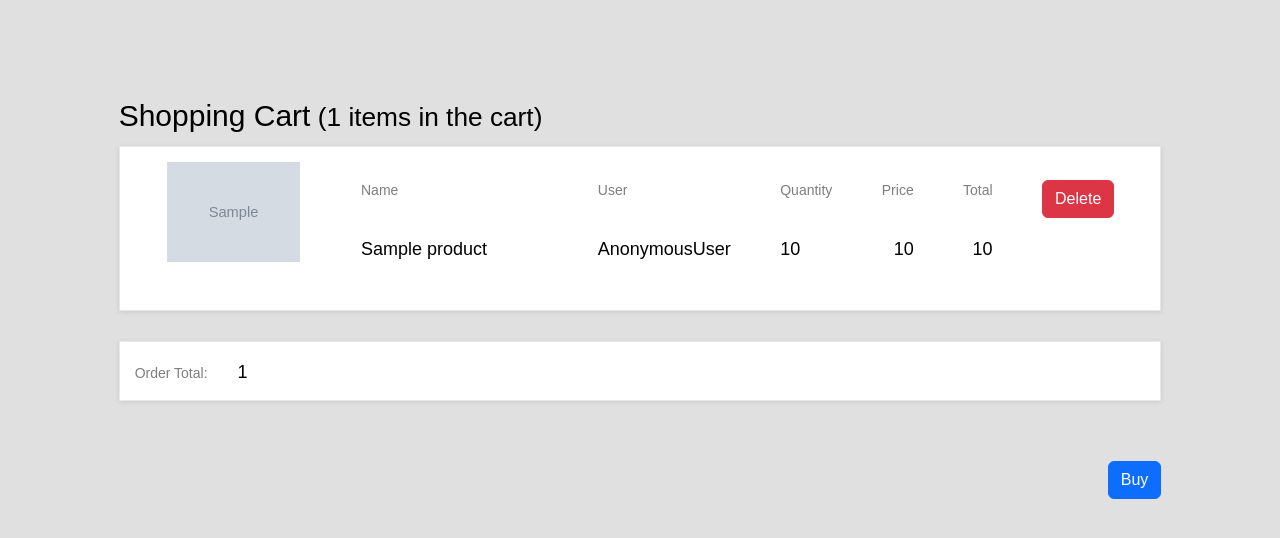
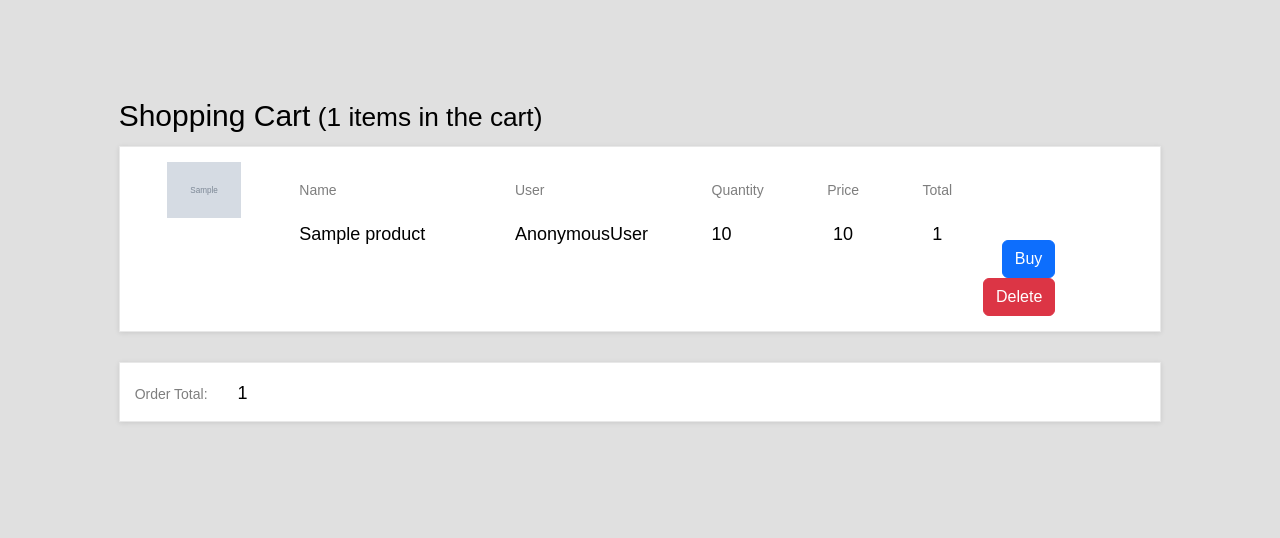
Before and after one commit to Aycelenk/Ecommerce-Website-Django, a Django app: template Marketplace/Cart/templates/cart.html in a window 1280 px wide. Shown: the part 56-594 px from the top of the page. Run offline with Django 3.2, Linux system fonts and the light colour scheme; the template is opened without the code that fills it: most values are stand-ins (such as "Sample title", 1, 10 or a date in 2020); grey boxes marked "Sample" are stand-in pictures.

Commit message:
made fixes

```diff
--- a/Marketplace/Cart/templates/cart.html
+++ b/Marketplace/Cart/templates/cart.html
@@ -16,7 +16,6 @@
                     <div class="cart_items">
                         {% for item in items %}
                         {% for product in products %}
-                        {% for price in prices %}
                         <ul class="cart_list">
                             <li class="cart_item clearfix">
                                 <div class="cart_item_image"><img src="{{product.image.url}}" alt=""></div>
@@ -39,10 +38,17 @@
                                     </div>
                                     <div class="cart_item_total cart_info_col">
                                         <div class="cart_item_title">Total</div>
-                                        <div class="cart_item_text">{{price}}</div>
+                                        <div class="cart_item_text">{{prices.item.product_id}}</div>
                                     </div>
-                                    <div class="cart_item_total cart_info_col">
-                                        <form method="post" action="{% url 'cart' %}">
+                                    <div class="cart_buttons justify-content-between">
+                                        <form method="post" action="{% url 'buy' %}">
+                                            {% csrf_token %}
+                                            <input type="hidden" name="product_id" value="{{item.product_id}}">
+                                            <input type="hidden" name="quantity" value="{{item.quantity}}">
+                                            <button class="btn btn-primary" type="submit">Buy</button>
+                                        </form>
+
+                                        <form method="post" class="justify-content-center" action="{% url 'cart' %}">
                                             {% csrf_token %}
                                             <input type="hidden" name="command" value="delete">
                                             <input type="hidden" name="product_id" value="{{item.product_id}}">
@@ -54,7 +60,6 @@
                         </ul>
                         {% endfor %}
                         {% endfor %}
-                        {% endfor %}
                     </div>
                     {% if items|length != 0 %}
                     <div class="order_total">
@@ -62,14 +67,6 @@
                             <div class="order_total_title">Order Total:</div>
                             <div class="order_total_amount">{{total_price}}</div>
                         </div>
-                    </div>
-                    <div class="cart_buttons">
-                        <form method="post" action="{% url 'buy' %}">
-                            {% csrf_token %}
-                            <input type="hidden" name="product_id" value="{{item.product_id}}">
-                            <input type="hidden" name="quantity" value="{{item.quantity}}">
-                            <button class="btn btn-primary" type="submit">Buy</button>
-                        </form>
                     </div>
                     {% else %}
                     <p>There are no items in your cart <a href="{% url 'index' %}"> Move to Home </a></p>
--- a/Marketplace/Cart/views.py
+++ b/Marketplace/Cart/views.py
@@ -41,7 +41,11 @@ def cart(request):
     cart_items = Cart.objects.all()
     products = get_products_from_cart_object(cart_items)
     product_to_price = price_quantity(cart_items)
-    related_user = Cart.objects.first()
+    first_item = Cart.objects.first()
+    if first_item is None:
+        related_user = None
+    else:
+        related_user = first_item.user
     total = total_price(cart_items)
     return render(request,"cart.html",{"items":cart_items,"products":products,"user":related_user,"total_price":total,"prices":product_to_price})
 
--- a/Marketplace/Product/static/cart.css
+++ b/Marketplace/Product/static/cart.css
@@ -73,8 +73,8 @@ ul {
 }
 
 .cart_item_image {
-    width: 133px;
-    height: 133px;
+    width: 74px;
+    height: 74px;
     float: left
 }
 
@@ -89,7 +89,7 @@ ul {
 }
 
 .cart_item_name {
-    margin-left: 7.53%
+    margin-left: 7.2%
 }
 
 .cart_item_title {
@@ -100,7 +100,7 @@ ul {
 
 .cart_item_text {
     font-size: 18px;
-    margin-top: 35px
+    margin-top: 20px
 }
 
 .cart_item_text span {
@@ -117,12 +117,24 @@ ul {
 }
 
 .cart_item_price {
-    text-align: right
+    margin-left: 4%;
+    text-align: center
 }
 
 .cart_item_total {
-    text-align: right
+    margin-left: 4%;
+    text-align: center
 }
+
+.cart_item_button {
+    margin-left: 10%;
+    text-align: center
+}
+
+.cart_item_quantity {
+    margin-left: 4%;
+}
+
 
 .order_total {
     width: 100%;
```
Also changed, not shown: Marketplace/Main/helper_functions.py (+6 -9 lines), Marketplace/db.sqlite3.
